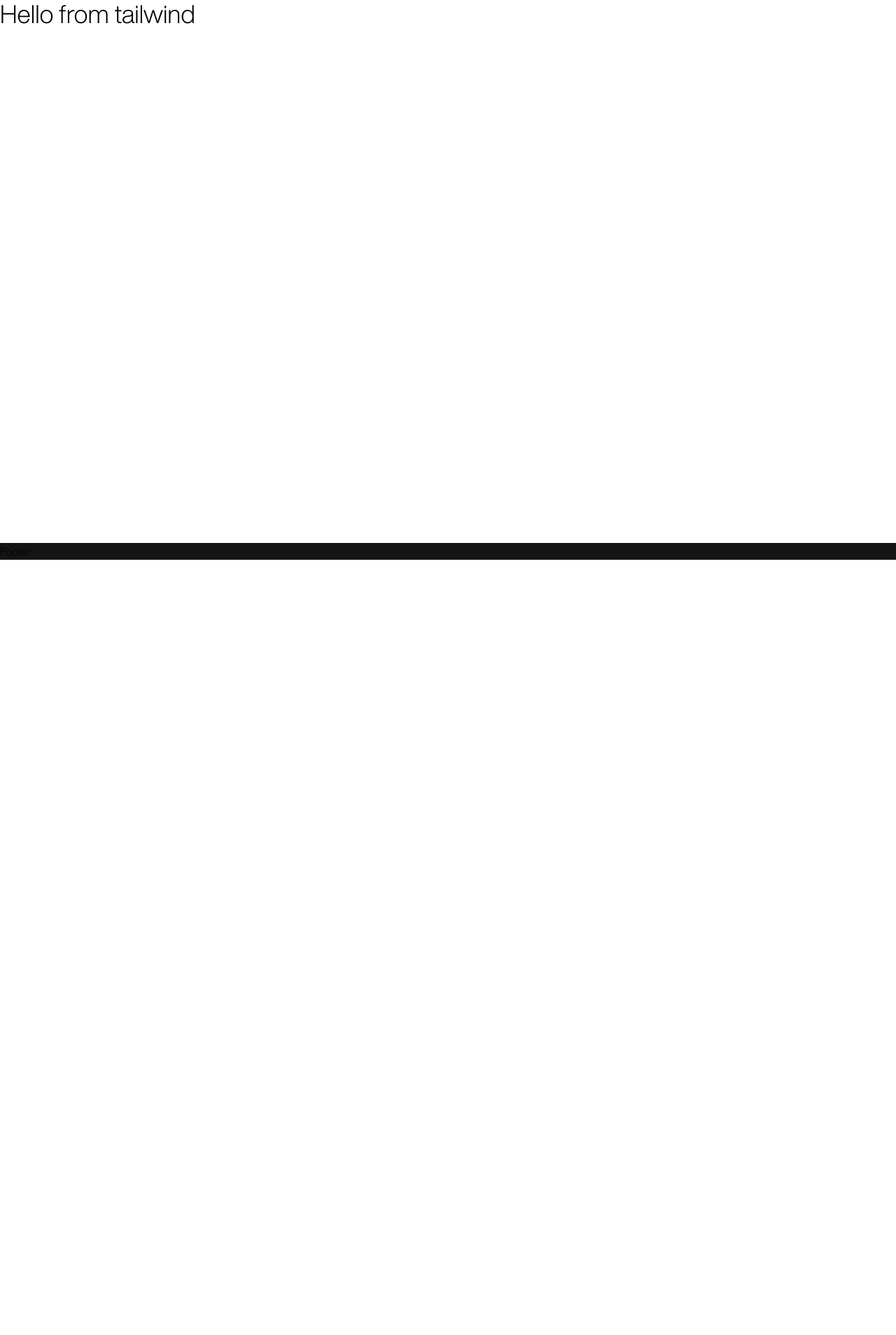
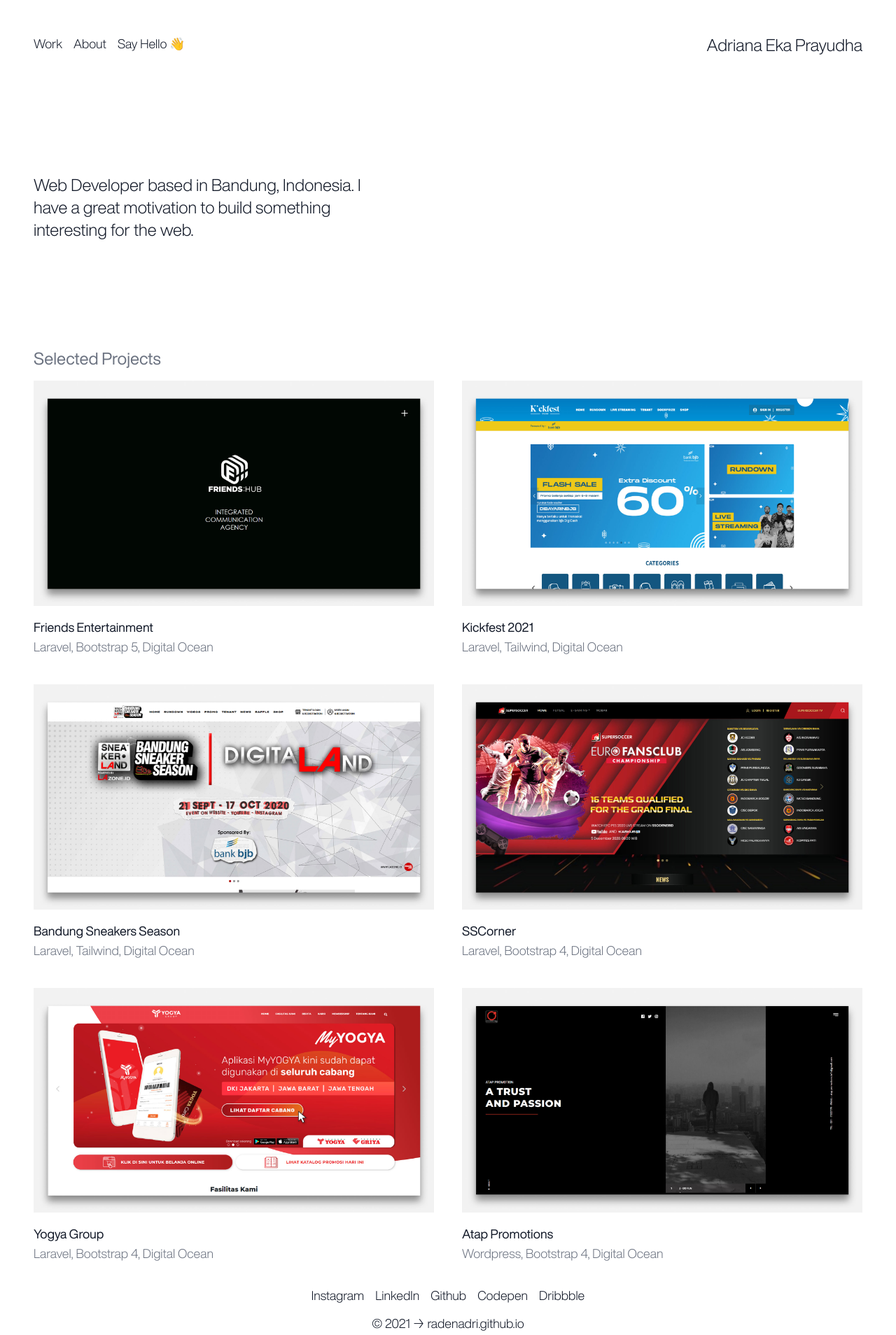
Before and after one commit to radenadri/radenadri.github.io, a website: page index.html in a window 1280 px wide. Shown: the whole page at 70% size. Before the commit the page ends 800 px from the top, so only its background shows below. Drawn offline with nearby package versions, Linux system fonts and the light colour scheme; a web font is replaced by a local one.

Commit message:
Finishing v1

```diff
--- a/index.html
+++ b/index.html
@@ -5,9 +5,8 @@
   <meta name="viewport" content="width=device-width, initial-scale=1.0" />
   <title>👨‍💻 Adriana Eka Prayudha</title>
 
-
-  <meta name="description" content="">
-  <meta name="viewport" content="width=device-width, initial-scale=1">
+  <meta name="author" content="Adriana Eka Prayudha">
+  <meta name="description" content="My current latest portfolio">
 
   <meta property="og:title" content="">
   <meta property="og:type" content="">
@@ -24,17 +23,142 @@
   <meta name="theme-color" content="#fafafa">
 
 </head>
-<body class="flex flex-col h-full">
+<body class="flex flex-col p-4 s-tablet:p-8 m-tablet:p-12 l-laptop:p-0 l-laptop:max-w-screen-s-laptop l-laptop:mx-auto l-laptop:py-12">
+
+  <!-- Header -->
+  <header id="header" class="flex flex-col-reverse space-y-4 space-y-reverse s-tablet:justify-between s-tablet:flex-row">
+    <ul class="inline-flex space-x-4 list-none">
+      <li>
+        <a class="hover:underline" href="/">Work</a>
+      </li>
+      <li>
+        <a class="hover:underline" href="/about.html">About</a>
+      </li>
+      <li>
+        <a class="hover:underline" href="mailto:radenadriep@gmail.com">Say Hello 👋</a>
+      </li>
+    </ul>
+    <h1 class="text-2xl">Adriana Eka Prayudha</h1>
+  </header>
 
   <!-- Main -->
   <main>
-    <h1 class="text-4xl">Hello from tailwind</h1>
+
+    <!-- Jumbotron -->
+    <div id="jumbotron" class="min-h-[400px] flex items-center">
+      <h1 class="max-w-lg text-2xl">
+        Web Developer based in Bandung, Indonesia. I have a great motivation to build something interesting for the web.
+      </h1>
+    </div>
+
+    <!-- Selected Projects -->
+    <div id="projects">
+      <h1 class="text-2xl font-normal text-gray-500">Selected Projects</h1>
+      <div class="grid grid-cols-1 gap-6 mt-4 s-tablet:gap-10 s-tablet:grid-cols-2">
+        <a href="https://friends.co.id" target="_blank">
+          <div class="aspect-w-16 aspect-h-9">
+            <img class="object-cover" src="./dist/images/friends-ready.jpg" alt="kickfest-img" />
+          </div>
+          <div class="mt-4">
+            <h5 class="font-normal">Friends Entertainment</h5>
+            <p class="text-gray-500">Laravel, Bootstrap 5, Digital Ocean</p>
+          </div>
+        </a>
+        <a href="https://bjbkickfest.com" target="_blank">
+          <div class="aspect-w-16 aspect-h-9">
+            <img class="object-cover" src="./dist/images/kickfest-ready.jpg" alt="kickfest-img" />
+          </div>
+          <div class="mt-4">
+            <h5 class="font-normal">Kickfest 2021</h5>
+            <p class="text-gray-500">Laravel, Tailwind, Digital Ocean</p>
+          </div>
+        </a>
+        <a href="https://bandungsneakerseason.com" target="_blank">
+          <div class="aspect-w-16 aspect-h-9">
+            <img class="object-cover" src="./dist/images/bss-ready.jpg" alt="bss-img" />
+          </div>
+          <div class="mt-4">
+            <h5 class="font-normal">Bandung Sneakers Season</h5>
+            <p class="text-gray-500">Laravel, Tailwind, Digital Ocean</p>
+          </div>
+        </a>
+        <a href="https://sscorner.id" target="_blank">
+          <div class="aspect-w-16 aspect-h-9">
+            <img class="object-cover" src="./dist/images/sscorner-ready.jpg" alt="sscorner-img" />
+          </div>
+          <div class="mt-4">
+            <h5 class="font-normal">SSCorner</h5>
+            <p class="text-gray-500">Laravel, Bootstrap 4, Digital Ocean</p>
+          </div>
+        </a>
+        <a href="https://yogyagroup.com" target="_blank">
+          <div class="aspect-w-16 aspect-h-9">
+            <img class="object-cover" src="./dist/images/yogyagroup-ready.jpg" alt="yogyagroup-img" />
+          </div>
+          <div class="mt-4">
+            <h5 class="font-normal">Yogya Group</h5>
+            <p class="text-gray-500">Laravel, Bootstrap 4, Digital Ocean</p>
+          </div>
+        </a>
+        <a href="https://atappromotions.id" target="_blank">
+          <div class="aspect-w-16 aspect-h-9">
+            <img class="object-cover" src="./dist/images/atap-ready.jpg" alt="atap-img" />
+          </div>
+          <div class="mt-4">
+            <h5 class="font-normal">Atap Promotions</h5>
+            <p class="text-gray-500">Wordpress, Bootstrap 4, Digital Ocean</p>
+          </div>
+        </a>
+      </div>
+    </div>
+
   </main>
 
   <!-- Footer -->
-  <footer class="mt-auto bg-[#141414]" aria-labelledby="footerHeading">
-    <h1>Footer</h1>
+  <footer id="footer" class="flex flex-col-reverse py-8 mt-auto space-y-3 space-y-reverse s-tablet:items-center" aria-labelledby="footerHeading">
+    <h5 class="text-lg">© 2021 → radenadri.github.io</h5>
+    <ul class="flex flex-col space-y-2 s-tablet:flex-row s-tablet:space-y-0 s-tablet:space-x-4">
+      <li>
+        <a class="hover:underline" href="https://instagram.com/radenadri">
+          Instagram
+        </a>
+      </li>
+      <li>
+        <a class="hover:underline" href="https://www.linkedin.com/in/radenadri/">
+          LinkedIn
+        </a>
+      </li>
+      <li>
+        <a class="hover:underline" href="https://github.com/radenadri">
+          Github
+        </a>
+      </li>
+      <li>
+        <a class="hover:underline" href="https://codepen.io/radenadri">
+          Codepen
+        </a>
+      </li>
+      <li>
+        <a class="hover:underline" href="https://dribbble.com/radenadri">
+          Dribbble
+        </a>
+      </li>
+    </ul>
   </footer>
+  <script src="https://unpkg.com/scrollreveal"></script>
+  <script>
+    window.onload = () => {
+      let sr = ScrollReveal();
 
+      sr.reveal('#header');
+      sr.reveal('#jumbotron', {
+        delay: 1000
+      });
+      sr.reveal('#projects', {
+        delay: 2000
+      });
+      sr.reveal('#footer');
+    }
+  </script>
 </body>
 </html>
--- a/tailwind.config.js
+++ b/tailwind.config.js
@@ -37,6 +37,7 @@ module.exports = {
     extend: {
       fontFamily: {
         sans: ['Helvetica Now Light', ...defaultTheme.fontFamily.sans],
+        normal: ['Helvetica Now Regular', ...defaultTheme.fontFamily.sans],
       },
     },
   },
```
Also changed, not shown: about.html (added, +248 -0 lines), dist/css/app.min.css, dist/fonts/HelveticaNowDisplay-Regular.ttf (added), dist/images/atap-ready.jpg (added), dist/images/bss-ready.jpg (added), dist/images/friends-ready.jpg (added), dist/images/homeworklogo.png (added), dist/images/kickfest-ready.jpg (added), dist/images/logo-penta 1.png (added), dist/images/sscorner-ready.jpg (added), dist/images/yogyagroup-ready.jpg (added), favicon.ico.
